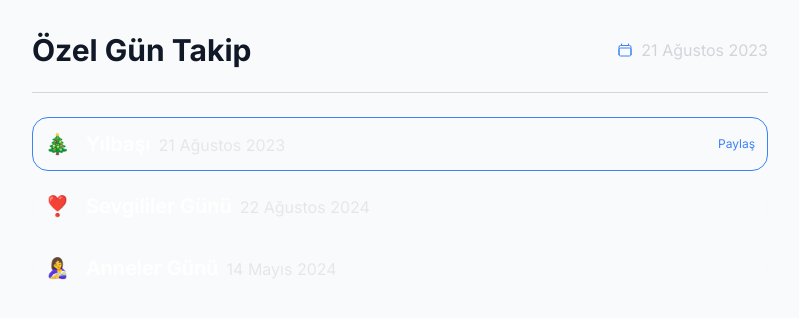
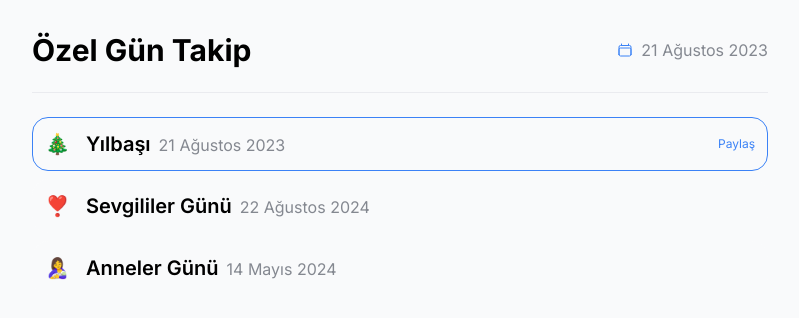
Before and after one commit to ademcertell/ozel-gun, a Next.js app: page / in a window 1280 px wide. Shown: the top 318 px of the page, without its empty margins (240-1039 px from the left). Built offline with nearby package versions, Linux system fonts and the light colour scheme.

Commit message:
fixed system-theme

```diff
--- a/components/DayItems.tsx
+++ b/components/DayItems.tsx
@@ -57,18 +57,18 @@ const NotificationItem: React.FC<NotificationItemProps> = ({ day }) => {
       className={`text-lg md:text-xl p-3 mb-2 border rounded-2xl ${
         day.date === new Date().toISOString().substr(0, 10)
           ? "border-blue-500"
-          : "border-gray-100 border-opacity-10"
+          : "border-gray-100 border-opacity-5"
       }`}
       onClick={handleClick}
     >
       <div className="flex flex-col md:flex-row items-start md:items-center justify-between">
         <div className="mb-2 md:mb-0 md:mr-4">
-          <span className="">{day.emoji}</span>
+          <span>{day.emoji}</span>
         </div>
         <div className="flex flex-col md:flex-row items-start md:items-center justify-between w-full">
           <div>
-            <span className="text-xl text-white font-semibold">{day.name}</span>
-            <span className="text-sm text-gray-300 md:text-base opacity-50 ml-2">
+            <span className="text-xl dark:text-white text-black font-semibold">{day.name}</span>
+            <span className="text-sm dark:text-gray-300 md:text-base opacity-50 ml-2">
               {formatDate(day.date)}
             </span>
           </div>
--- a/components/TodayDate.tsx
+++ b/components/TodayDate.tsx
@@ -43,7 +43,7 @@ const TodayDate: React.FC<TodayDateProps> = ({ className }) => {
           d="M6.75 3v2.25M17.25 3v2.25M3 18.75V7.5a2.25 2.25 0 012.25-2.25h13.5A2.25 2.25 0 0121 7.5v11.25m-18 0A2.25 2.25 0 005.25 21h13.5A2.25 2.25 0 0021 18.75m-18 0v-7.5A2.25 2.25 0 015.25 9h13.5A2.25 2.25 0 0121 11.25v7.5"
         />
       </svg>
-      <p className="text-sm text-gray-300 md:text-base">{formattedDate}</p>
+      <p className="text-sm dark:text-gray-300 opacity-50 md:text-base">{formattedDate}</p>
     </div>
   );
 };
--- a/components/hero.tsx
+++ b/components/hero.tsx
@@ -70,10 +70,10 @@ const Hero: React.FC = () => {
     <div className="px-4 py-8 mx-auto max-w-screen-md">
       <NotificationSound />
       <div className="flex items-center justify-between mb-6">
-        <h1 className="text-3xl dark:text-white font-bold">Özel Gün Takip</h1>
-        <TodayDate className="text-sm text-gray-600" />
+        <h1 className="text-3xl dark:text-white text-black font-bold">Özel Gün Takip</h1>
+        <TodayDate/>
       </div>
-      <hr className="border-gray-300 border-1 mb-6" />
+      <hr className="border-gray-300 border-1 mb-6 dark:opacity-10 opacity-40" />
       <div>
         <ul>
           {specialDays.map((day, index) => (
```
Also changed, not shown: 1 other file (tests, documents, lock files or other folders).
